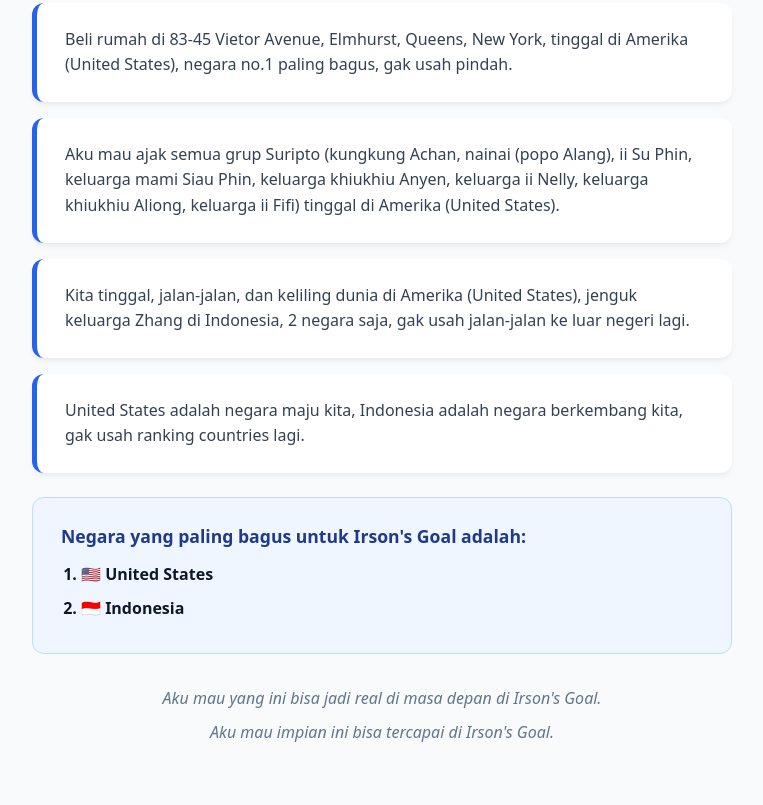
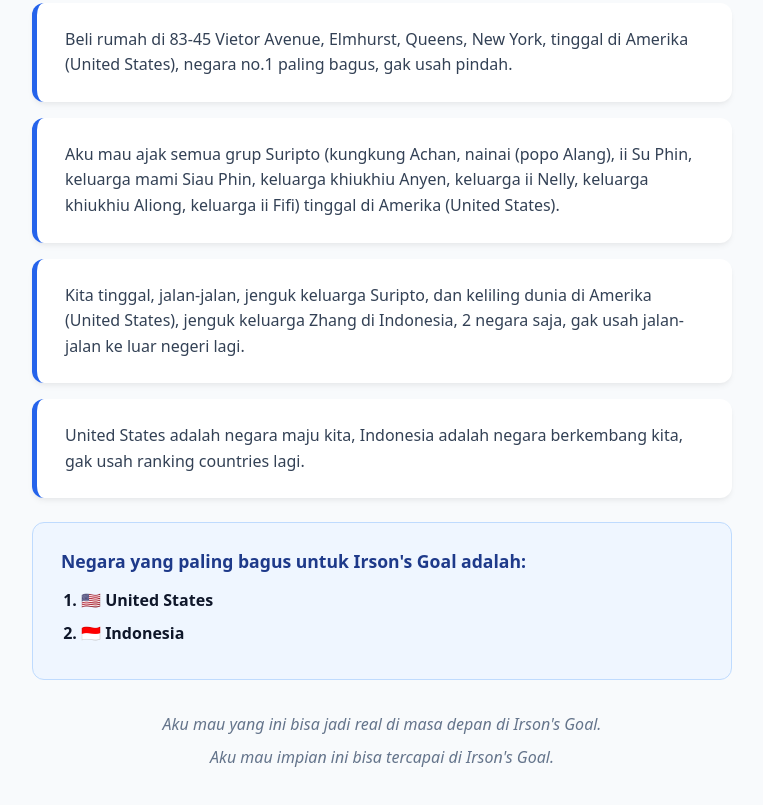
Before and after one commit to Irson-Zhang/JS-Lanjutan-WPU, a plain HTML site: page irson-s-goal.html in a window 1280 px wide. Shown: the part 1458-2263 px from the top of the page, without its empty margins (258-1021 px from the left). Drawn offline with Linux system fonts and the light colour scheme.

Commit message:
fix: update family reference in goal description for accuracy

```diff
--- a/irson-s-goal.html
+++ b/irson-s-goal.html
@@ -283,9 +283,9 @@
           Amerika (United States).
         </div>
         <div class="goal-card">
-          Kita tinggal, jalan-jalan, dan keliling dunia di Amerika (United
-          States), jenguk keluarga Zhang di Indonesia, 2 negara saja, gak usah
-          jalan-jalan ke luar negeri lagi.
+          Kita tinggal, jalan-jalan, jenguk keluarga Suripto, dan keliling dunia
+          di Amerika (United States), jenguk keluarga Zhang di Indonesia, 2
+          negara saja, gak usah jalan-jalan ke luar negeri lagi.
         </div>
         <div class="goal-card">
           United States adalah negara maju kita, Indonesia adalah negara
```
